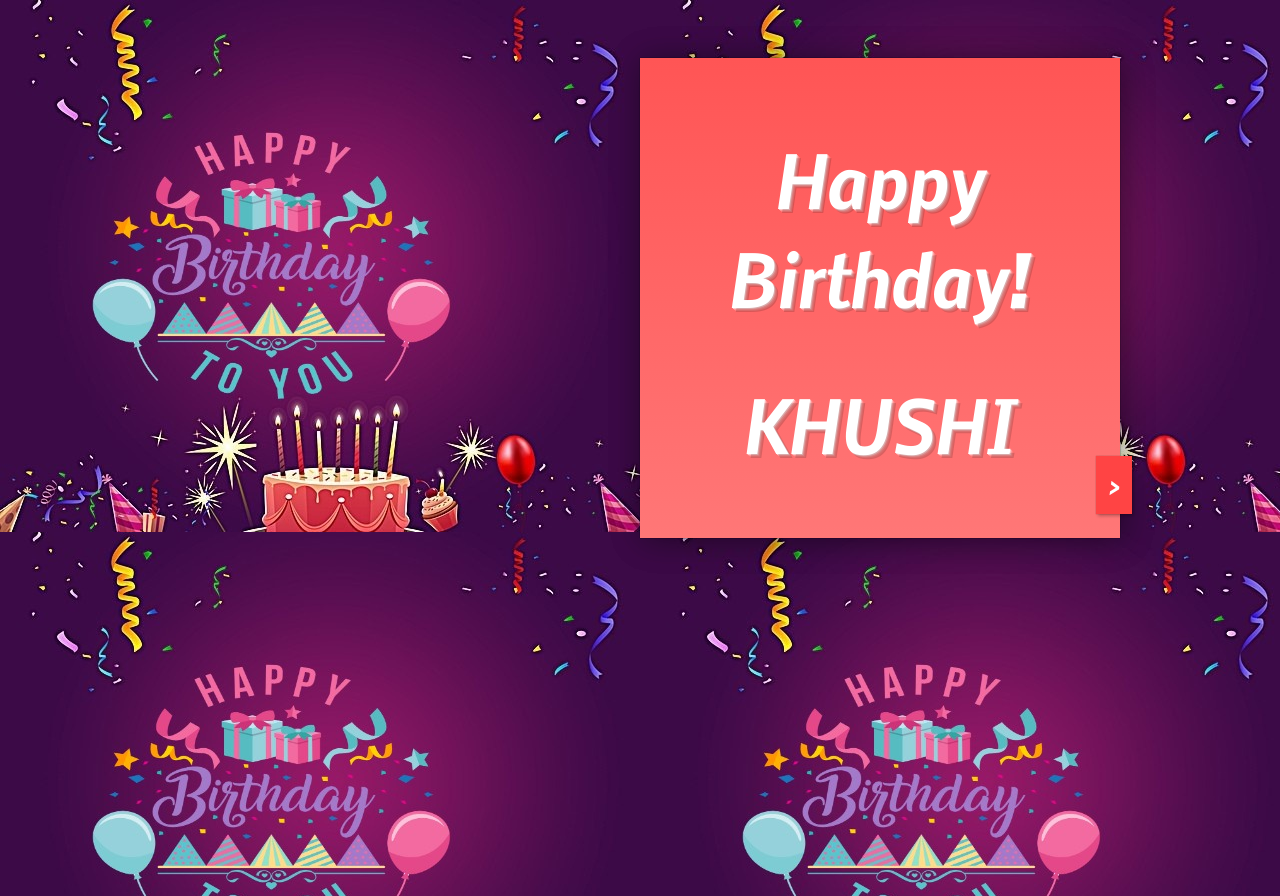
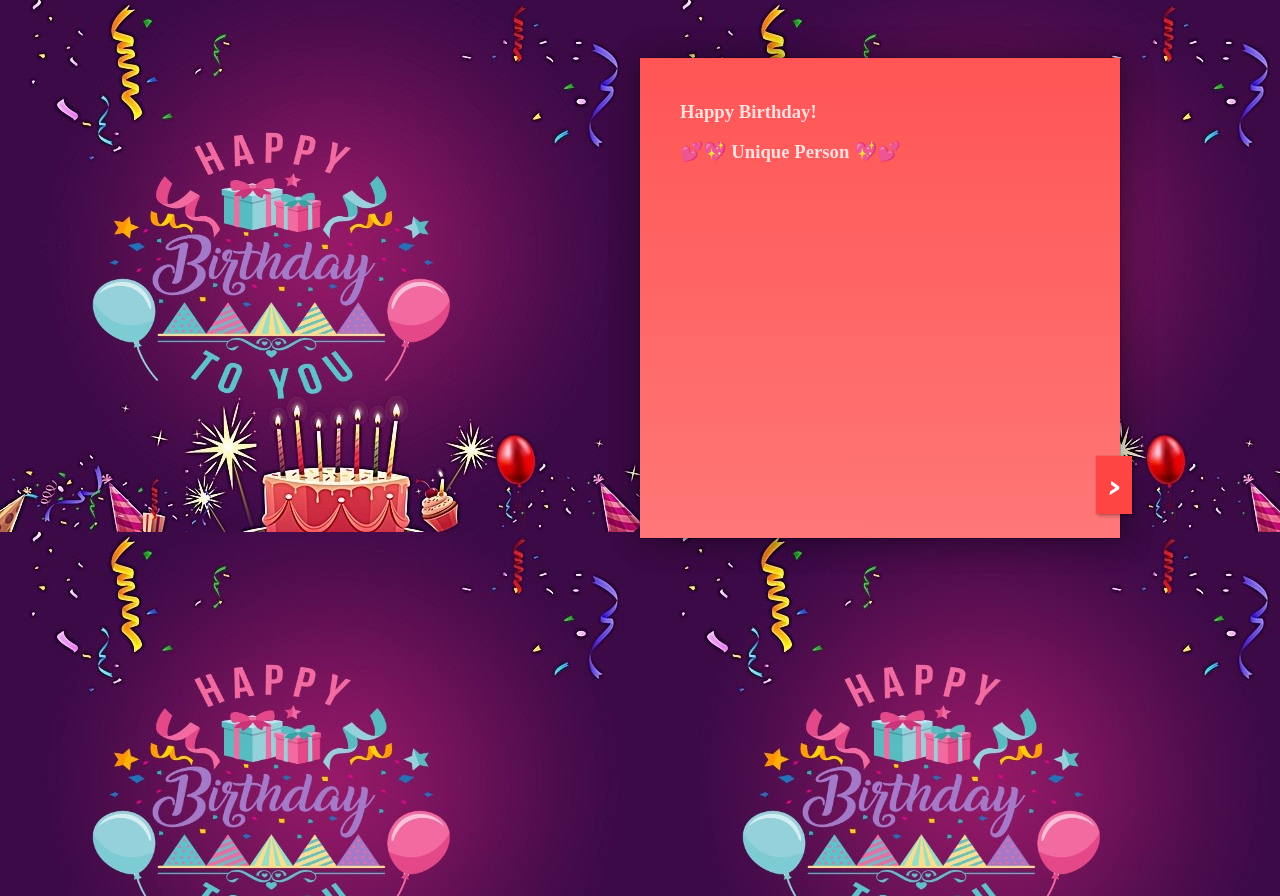
Before and after one commit to ashish739293/nishu.io.in, a plain HTML site: page Birthday.html in a window 1280 px wide. Drawn offline with Linux system fonts and the light colour scheme.

Commit message:
Update Birthday.html

```diff
--- a/Birthday.html
+++ b/Birthday.html
@@ -235,22 +235,22 @@ footer {
   <div id="card">
     <div id="card-inside">
       <div class="wrap">
-        <p>Hey,</p>
-        <p>May you achieve everything you desire in life. I wish you a very sweet and happy birthday</p>
-        <p>May you have an awesome life ahead
-        </p>
-        <p>always.</p>
+
+        <p>Hey</p>
+        <p>wish you a very sweetest and happiest birthday My pretty</p>
+        <p>When you are come in my life. I am feeling very good  </p>
+        <p>I wish that extra oreinary and uncommon favours well come to your path in this new age</p>
         <p>Enjoy your Day . Stay Blessed and Happy . Keep Smiling :)</p>
 
         <center><h4>from</h4></center>
-        <p class="signed">Ashish</p>
+        <p class="signed">Chhoota Don </p>
 
       </div>
     </div>
     <div id="card-front">
       <div class="wrap">
-        <h1>Happy Birthday!</h1>
-        <h1> KHUSHI </h1>
+        <h3>Happy Birthday!</h3>
+        <h3>💕💖 Unique Person 💖💕</h3>
       </div>
       <button id="open">&gt;</button>
       <button id="close">&lt;</button>
```
